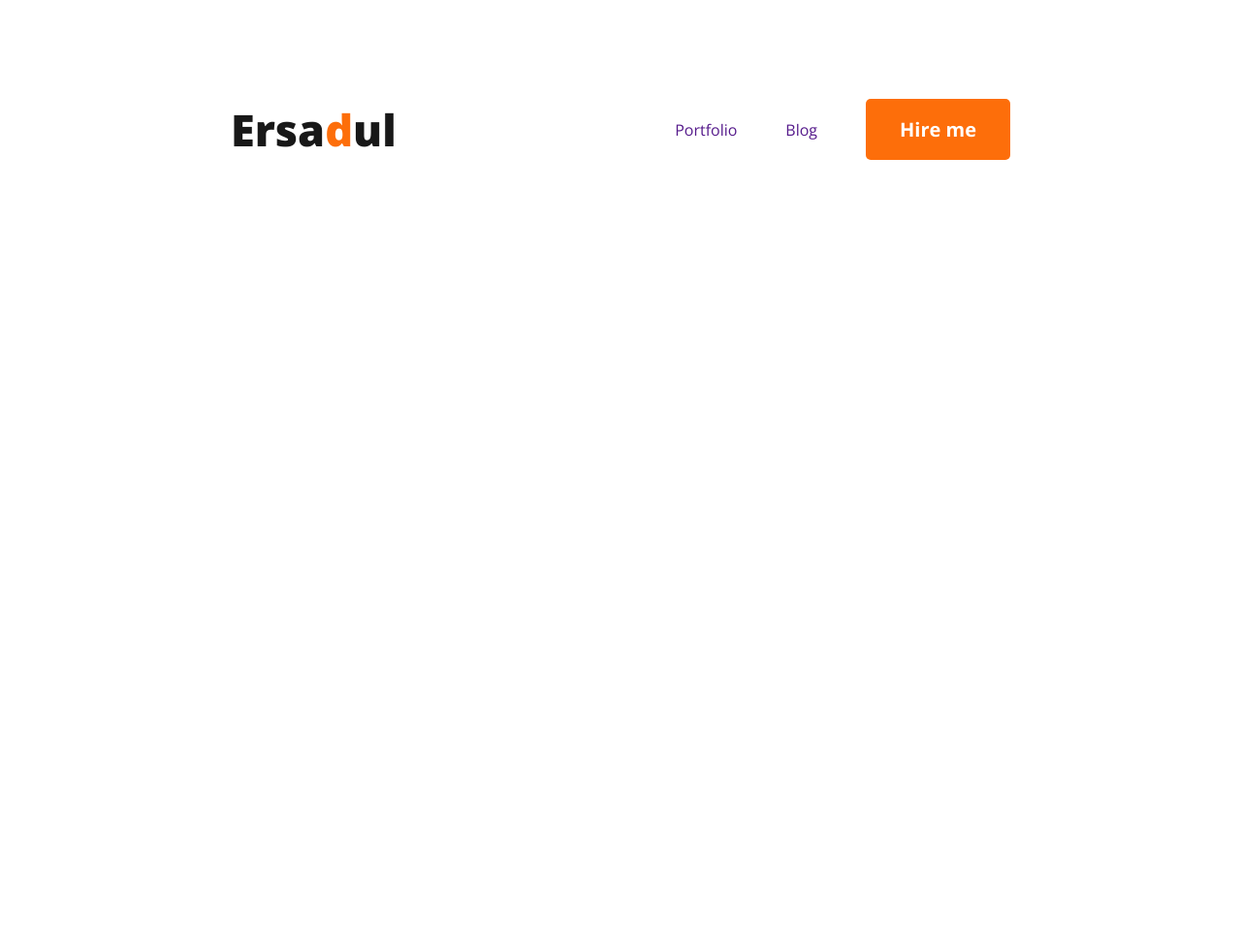
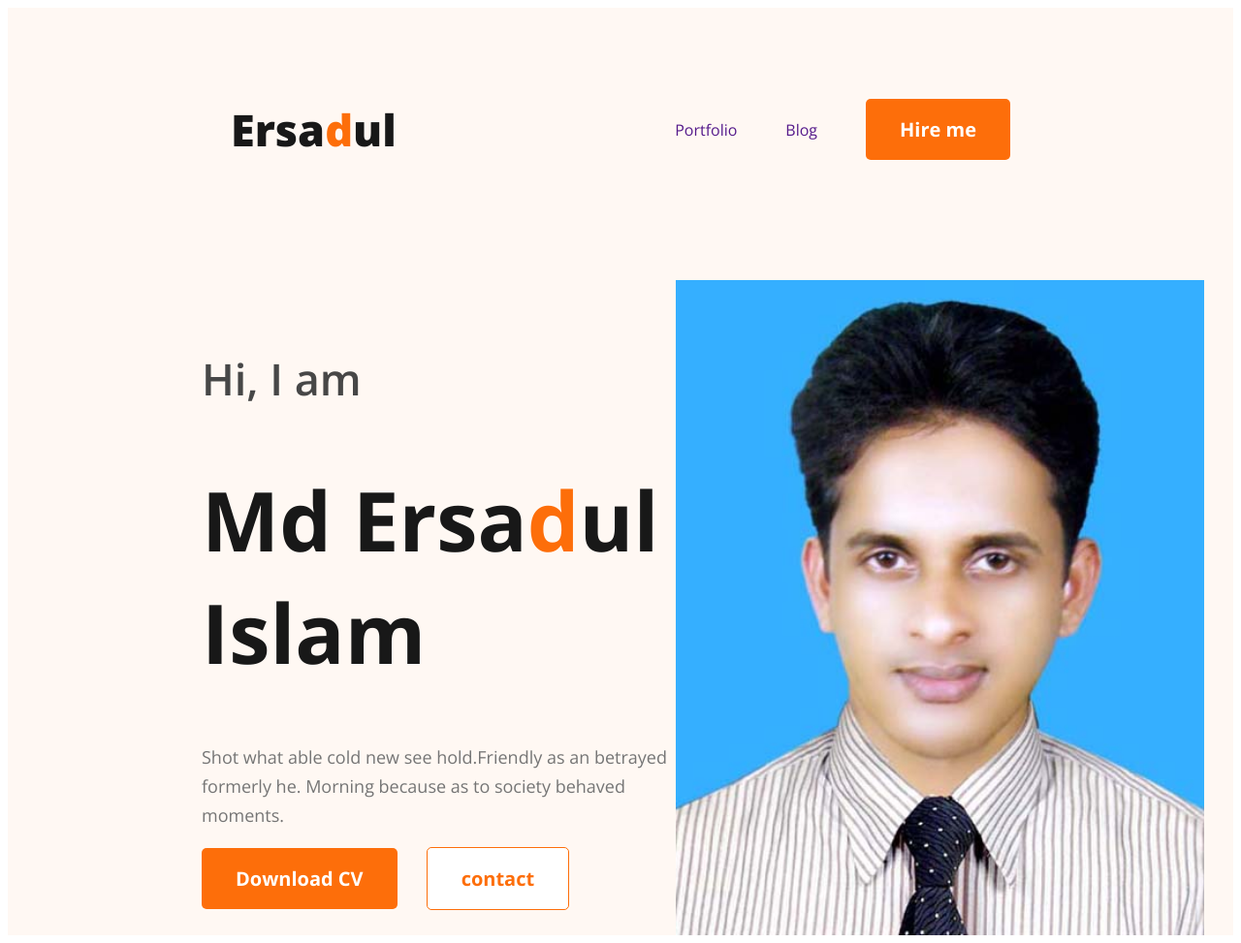
Before and after one commit to MdErsadulIslam/my-portfolio, a plain HTML site: page index.html in a window 1280 px wide. Shown: the whole page at 97% size. Before the commit the page ends 800 px from the top, so only its background shows below. Drawn offline with nearby package versions, Linux system fonts and the light colour scheme.

Commit message:
nav and banner decoration

```diff
--- a/index.html
+++ b/index.html
@@ -15,7 +15,7 @@
 </head>
 
 <body>
-    <header>
+    <header class="header">
         <nav class="navbar">
             <h3 class=" nav-title">Ersa<span class="text-primary">d</span>ul</h3>
             <ul>
@@ -24,6 +24,15 @@
                 <li><button class="btn-primary">Hire me</button></li>
             </ul>
         </nav>
+        <div class="banner">
+            <div>
+                <h3 class="banner-greeting">Hi, I  am</h3>
+                <h1 class="banner-title">Md Ersa<span class="text-primary">d</span>ul Islam</h1>
+                <p class="pg">Shot what able cold new see hold.Friendly as an betrayed formerly he. Morning because as to society behaved moments.</p>
+                <button class="btn-primary">Download CV</button><button class="btn-secondary">contact</button>
+            </div>
+            <img class="profile-pic" src="./images/2401 copy.jpg" alt="">
+        </div>
     </header>
     <main>
 
--- a/style.css
+++ b/style.css
@@ -41,3 +41,56 @@ nav ul li {
 nav ul li a {
   text-decoration: none;
 }
+.header{
+  background-color:#FFF8F3; ;
+}
+.banner{
+  padding:50px 30px 0 230px;
+}
+.btn-secondary{
+  border-radius: 5px;
+border: 1px solid #FD6E0A;
+padding: 18px 35px;
+background-color: var(--white-color, #fff);
+font-family: Open Sans;
+font-size: 20px;
+font-style: normal;
+font-weight: 700;
+line-height: normal;
+color: #FD6E0A;
+margin-left: 30px;
+}
+.banner-greeting{
+  color: var(--dark-02, #474747);
+font-family: Open Sans;
+font-size: 45px;
+font-style: normal;
+font-weight: 600;
+line-height: normal;
+}
+.banner-title{
+  color: var(--dark-01, #181818);
+font-family: Open Sans;
+font-size: 85px;
+font-style: normal;
+font-weight: 700;
+line-height: normal;
+}
+.pg{
+  color: var(--dark-03, #757575);
+font-family: Open Sans;
+font-size: 18px;
+font-style: normal;
+font-weight: 400;
+line-height: 30px; /* 166.667% */
+}
+.banner{
+  padding:30px 30px 0 200px;
+  display: flex;
+  align-items: center;
+}
+.profile-pic{
+  width: 584px;
+  height: 676px;
+
+}
```
Also changed, not shown: images/2401 copy.jpg (added).
